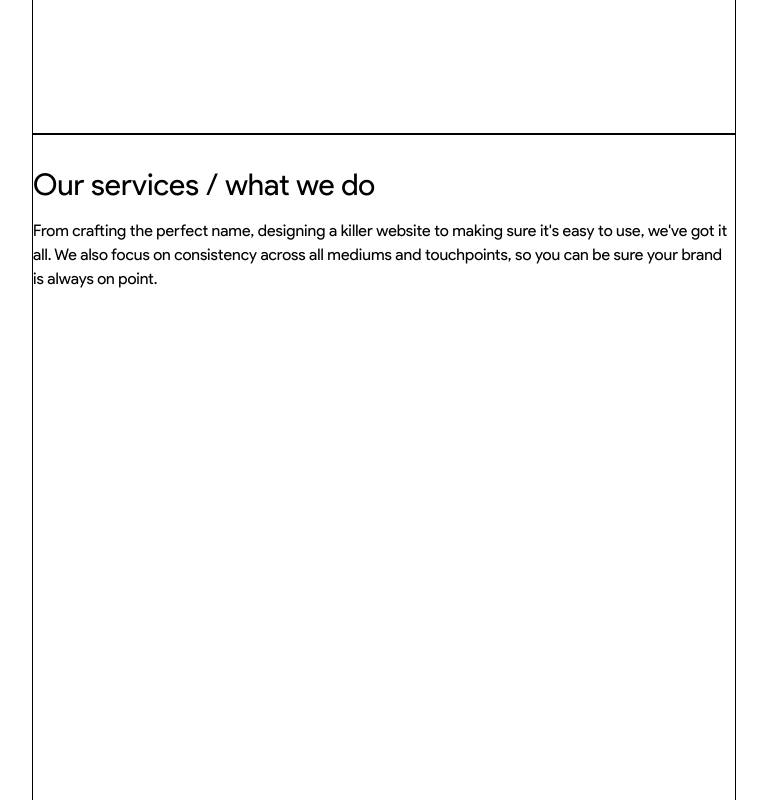
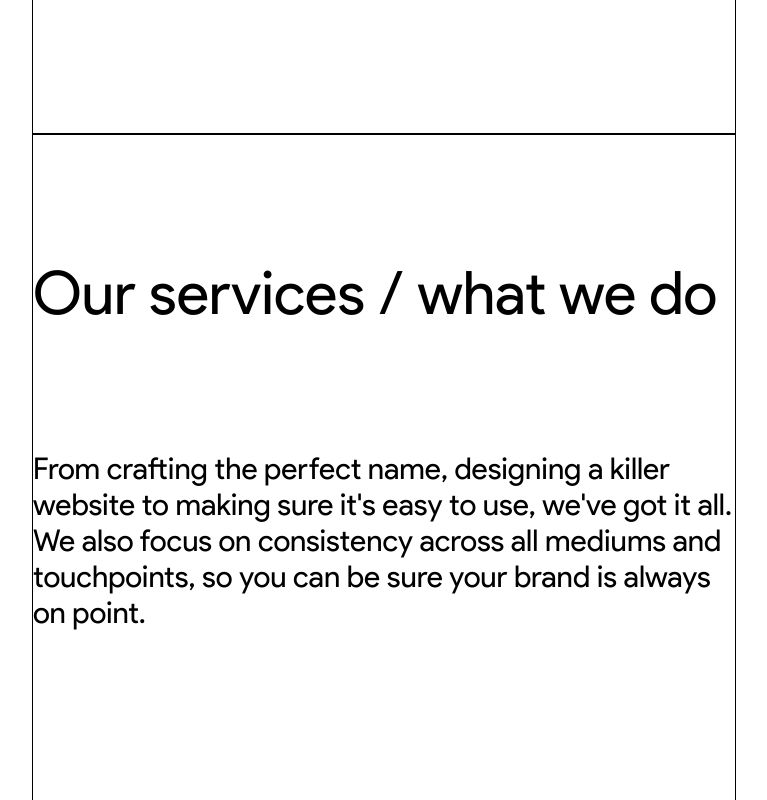
Before and after one commit to ManupaDev/curve, a Next.js app: page / in a window 1280 px wide. Shown: the part 1520-2320 px from the top of the page, without its empty margins (256-1023 px from the left). Built offline with nearby package versions, Linux system fonts and the light colour scheme.

Commit message:
feat: home services on xl

```diff
--- a/app/components/services.tsx
+++ b/app/components/services.tsx
@@ -1,11 +1,11 @@
 /* eslint-disable react/no-unescaped-entities */
 function Services() {
   return (
-    <div className="min-h-screen border border-black py-8">
-      <h1 className="text-3xl">
+    <div className="min-h-screen border border-black py-8 xl:py-32">
+      <h1 className="text-3xl xl:text-6xl">
         Our services / <span>what we do</span>
       </h1>
-      <p className="text-base mt-4">
+      <p className="text-base xl:text-3xl mt-4 xl:mt-32">
         From crafting the perfect name, designing a killer website to making sure it's easy to use, we've got it all. We
         also focus on consistency across all mediums and touchpoints, so you can be sure your brand is always on point.
       </p>
```
